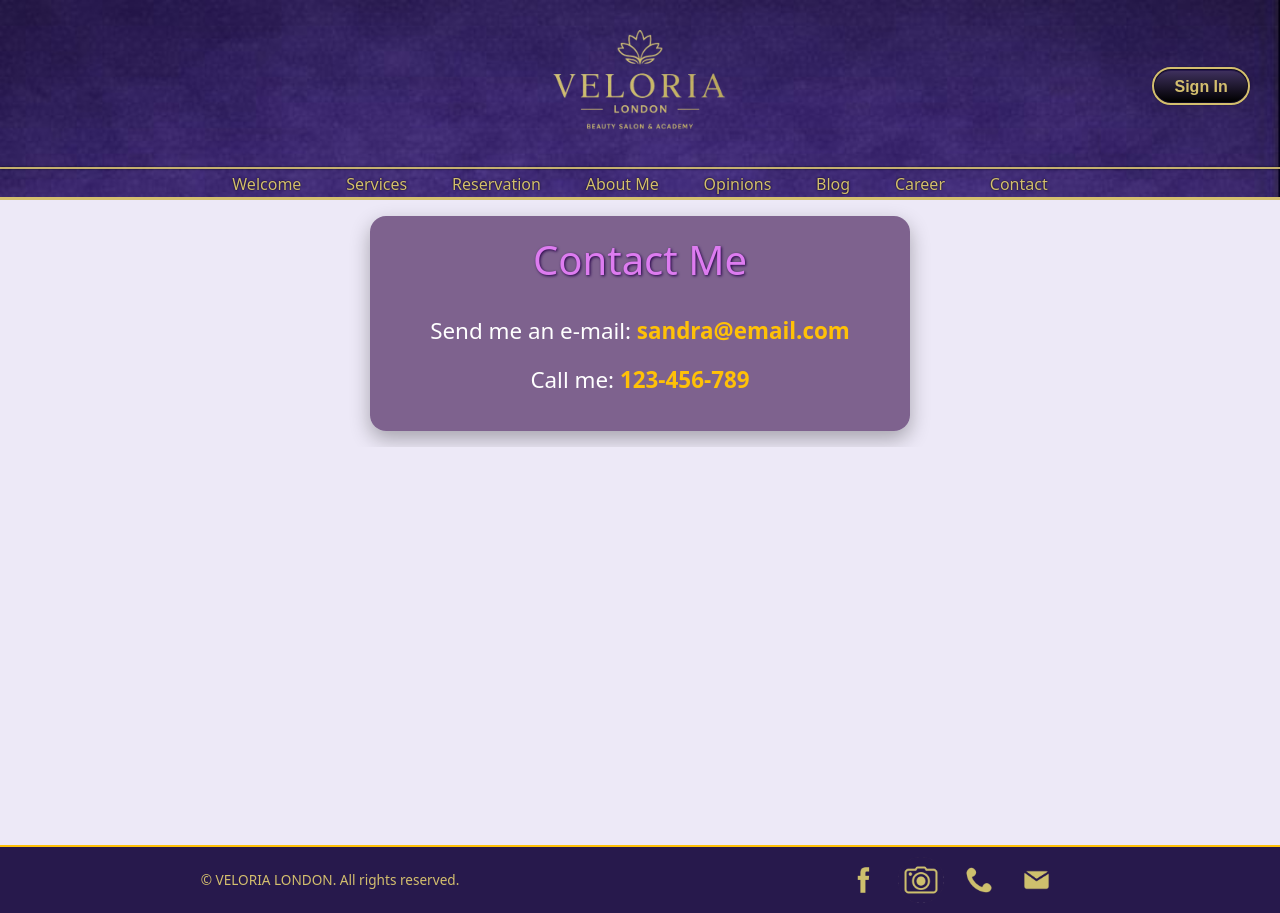
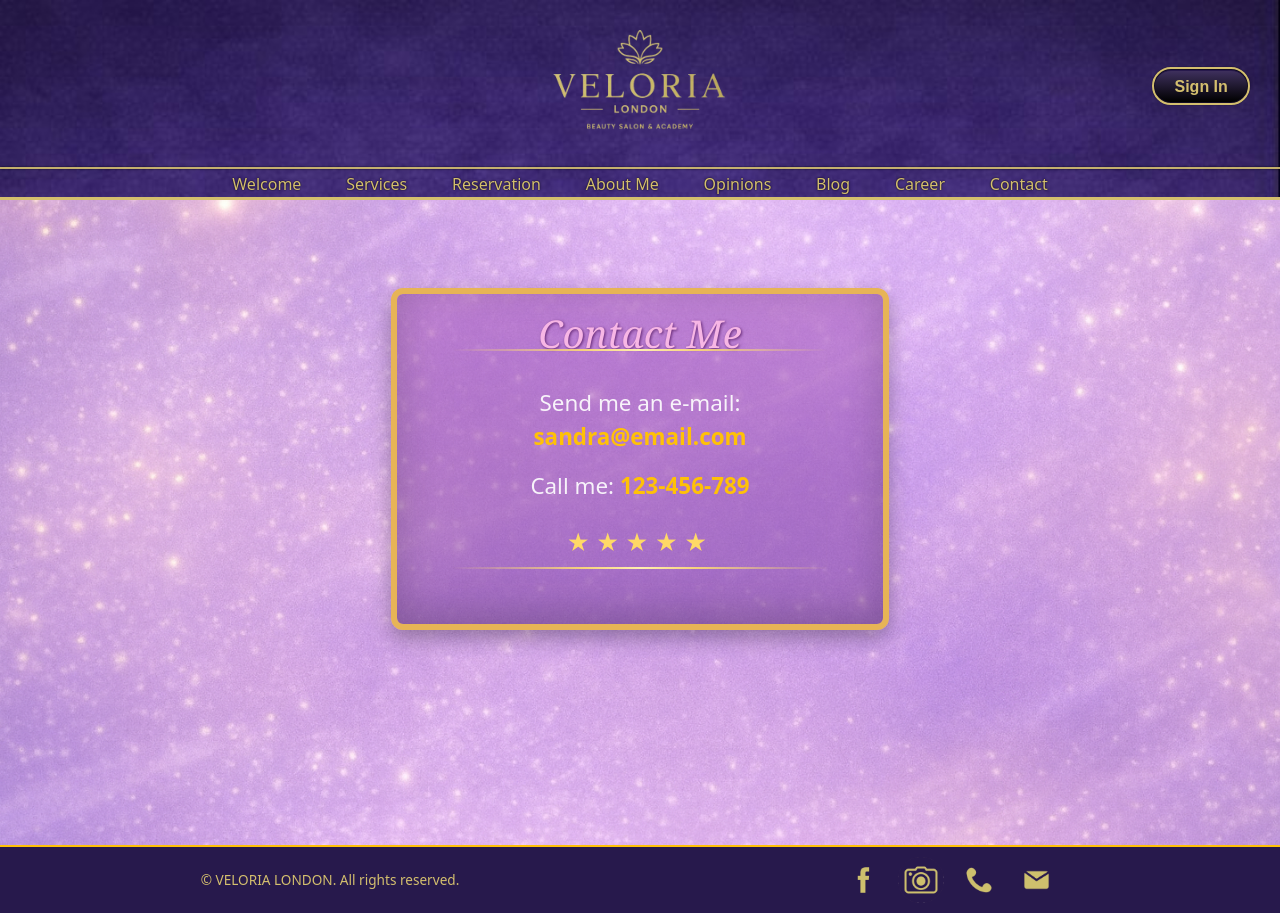
Before and after one commit to mscimath/adrian_project_3_update, a Django app: page /contact/ in a window 1280 px wide. Run offline with Django 5.2, Linux system fonts and the light colour scheme.

Commit message:
contact me design update

```diff
--- a/main/static/main/css/contact.css
+++ b/main/static/main/css/contact.css
@@ -1,28 +1,75 @@
 /* contact.css */
 
+body {
+    background: url('../img/contact_background.png');
+    background-size: cover;
+    background-repeat: no-repeat;
+    min-height: 100vh;
+    z-index: -1000;
+}
+
 .contact-container-wrapper {
-    display: flex;
+    display: grid;
+    place-items: center;
+    min-height: 62vh;
     align-items: center;
     justify-content: center;
 }
 
-.contact-container {
+.contact-container-wrapper .contact-container {
+    position: relative;
     max-width: 80%;
     align-self: center;
-    margin: 1rem 3rem; /* odstęp od headera */
-    padding: 20px 60px;
-    background-color: rgba(106, 75, 124, 0.85); /* fioletowe półprzezroczyste tło */
-    border-radius: 16px;
-    box-shadow: 0 8px 20px rgba(0,0,0,0.3);
-    color: #fff;
+    margin: 1rem 3rem 4rem 3rem;
+    padding: 1rem 3rem 4rem 3rem;
+    background: linear-gradient(180deg, #a95bbd89, #7d3fa185);
+    border: 6px solid #e7b456;
+    border-radius: 12px;
+    box-shadow: 0 8px 20px rgba(0,0,0,0.3), inset 0 -10px 40px rgba(0,0,0,0.2);
+    color: #fefefee9;
     text-align: center;
 }
+
+.contact-content::after {
+  content: "";
+  position: absolute;
+  inset: 55px;
+  border-radius: 0px;
+  padding: 2px;
+
+  background:
+    linear-gradient(
+      90deg,
+      transparent,
+      #f6d27c 35%,
+      #ffefb0 50%,
+      #f6d27c 65%,
+      transparent
+    );
+
+  mask:
+    linear-gradient(#000 0 0) content-box,
+    linear-gradient(#000 0 0);
+  mask-composite: exclude;
+
+  -webkit-mask:
+    linear-gradient(#000 0 0) content-box,
+    linear-gradient(#000 0 0);
+  -webkit-mask-composite: xor;
+
+  pointer-events: none;
+}
+
 
 .contact-title {
     font-size: 2.5rem;
     margin-bottom: 30px;
-    color: #dd7cf0;
-    text-shadow: 1px 1px 3px #270049;
+    color: #f7b6e5;
+    text-shadow: 1px 1px 3px #3e0049b1;
+  font-size: 2.4rem;
+  font-family: "Georgia", serif;
+  font-style: italic;
+  font-weight: 400;
 }
 
 .contact-content p {
@@ -44,6 +91,13 @@
     transform: scale(1.05);
 }
 
+.stars {
+    margin-top: 1.5rem;
+    letter-spacing: 6px;
+    color: #ffd966;
+    font-size: 1.4rem;
+}
+
 @media (max-width: 900px) {
     .contact-container {
         margin: 2rem 2rem;
--- a/main/templates/main/contact.html
+++ b/main/templates/main/contact.html
@@ -16,23 +16,23 @@
 </head>
 
 <body>
+    <div class="contact-page-wrapper">
         {% include "partials/header.html" %}
         <div class="contact-container-wrapper">
             <div class="contact-container">
                 <h2 class="contact-title">Contact Me</h2>
                 <div class="contact-content">
                     <p class="contact-email">
-                Send me an e-mail: <a href="mailto:sandra@email.com">sandra@email.com</a>
+                        Send me an e-mail: <span class="highlight"><a href="mailto:sandra@email.com">sandra@email.com</a></span>
                     </p>
                     <p class="contact-phone">
-                Call me: <a href="tel:123456789">123-456-789</a>
+                        Call me: <span class="highlight"><a href="tel:123456789">123-456-789</a></span>
                     </p>
+                    <div class="stars">★★★★★</div>
                 </div>
             </div>
         </div>
-
-
-
+    </div>
     <!-- Footer section containing copyright and external contact links -->
     {% include "partials/footer.html" %}
 
```
Also changed, not shown: main/static/main/img/contact_background.png (added). Lines whose indentation alone changed are shown as unchanged.
